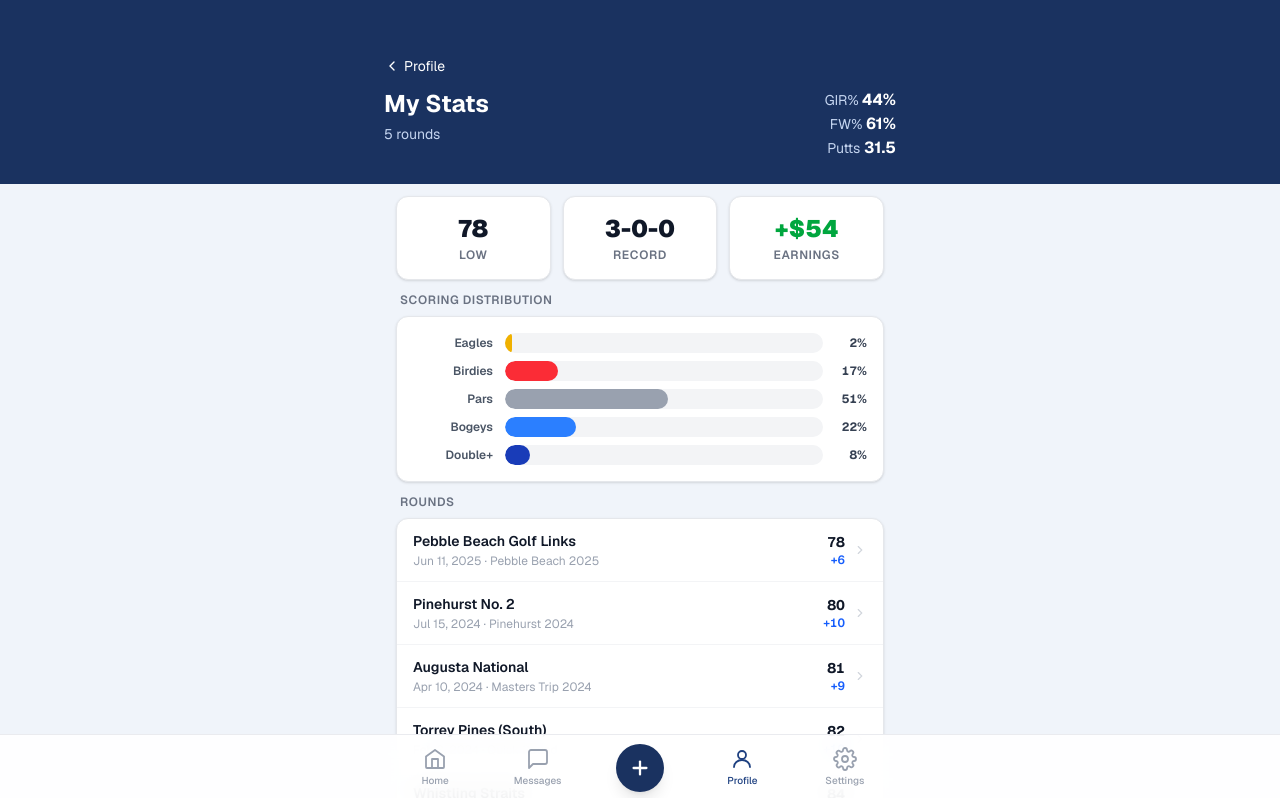
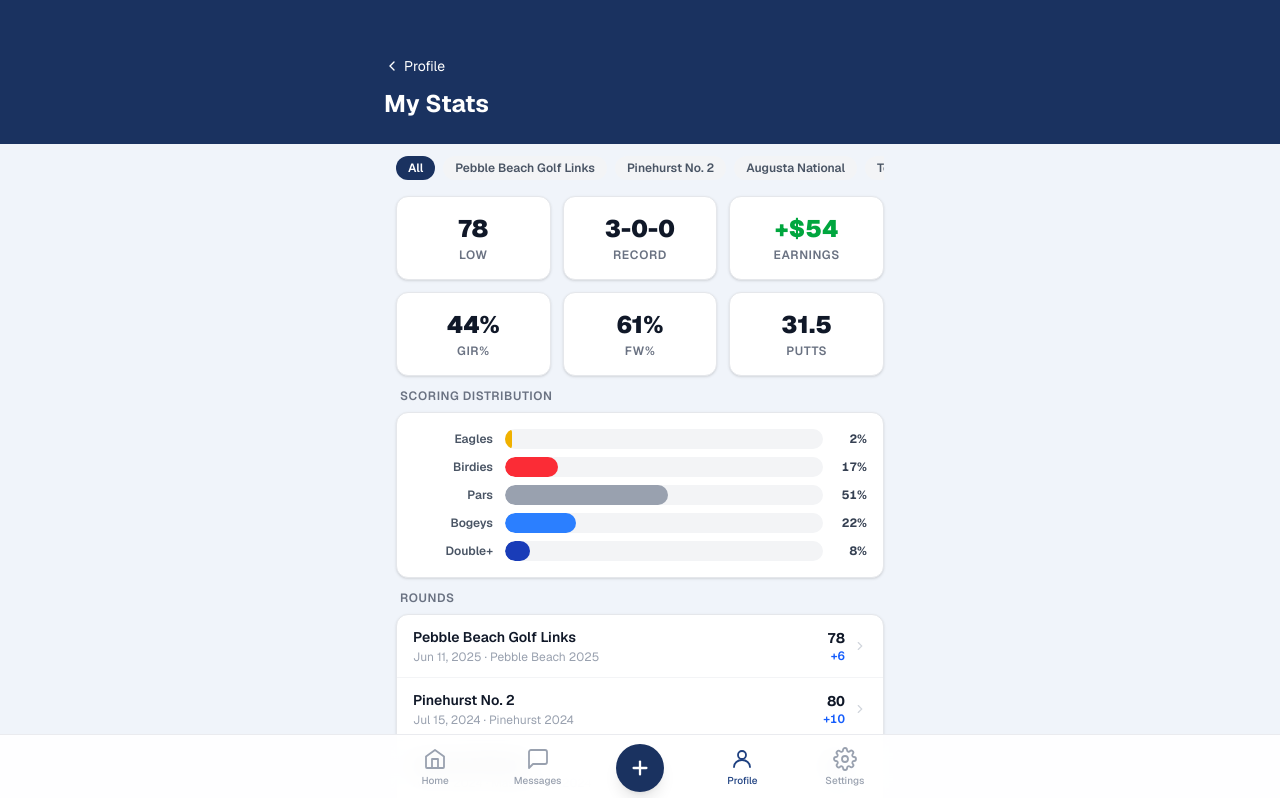
Before and after one commit to justlookingaround5/golf-trip, a Next.js app: page /v2/stats in a window 1280 px wide. Shown: the top 798 px of the page. Built offline with nearby package versions, Linux system fonts and the light colour scheme; no server answers.

Commit message:
Add course filter + layout refactor to stats page
Filter pills let users view stats per course or all. GIR%/FW%/Putts move from header into a second row of stat boxes. Header simplified to back link and title only.

Co-Authored-By: Claude Sonnet 4.6 <noreply@anthropic.com>

```diff
--- a/src/app/v2/stats/page.tsx
+++ b/src/app/v2/stats/page.tsx
@@ -3,9 +3,18 @@
 // STATS PAGE
 // Header with career stats · GIR/FW/Putts boxes · Round list
 
+import { useState } from 'react'
 import Link from 'next/link'
 import { STUB_ALL_ROUNDS, STUB_PLAYER_STATS, STUB_EARNINGS, STUB_USER_HOLE_STATS, ME } from '@/lib/v2/stub-data'
 import type { RoundV2 } from '@/lib/v2/types'
+
+// ─── Helpers ──────────────────────────────────────────────────────────────────
+
+function avg(values: number[]): number | null {
+  return values.length > 0
+    ? Math.round(values.reduce((s, v) => s + v, 0) / values.length * 10) / 10
+    : null
+}
 
 // ─── Scoring bar ──────────────────────────────────────────────────────────────
 
@@ -66,28 +75,44 @@ function RoundRow({ round }: { round: RoundV2 }) {
 // ─── Page ─────────────────────────────────────────────────────────────────────
 
 export default function StatsPage() {
+  const [selectedCourseId, setSelectedCourseId] = useState<string | null>(null)
+
   const myRounds = STUB_ALL_ROUNDS
     .filter(r => r.userId === ME.id)
     .sort((a, b) => b.date.localeCompare(a.date))
-  const totalRounds = myRounds.length
-  const completedRounds = myRounds.filter(r => r.grossTotal != null)
+
   const me = STUB_PLAYER_STATS.find(s => s.player.id === ME.id)
   const meEarnings = STUB_EARNINGS.find(e => e.player.id === ME.id)
 
-  // Aggregate hole stats for ME across all courses
-  const allHoleStats = Object.values(STUB_USER_HOLE_STATS)
-    .flatMap(courseStats => courseStats[ME.id] ?? [])
-  const totalEagles  = allHoleStats.reduce((s, h) => s + h.eagles,  0)
-  const totalBirdies = allHoleStats.reduce((s, h) => s + h.birdies, 0)
-  const totalPars    = allHoleStats.reduce((s, h) => s + h.pars,    0)
-  const totalBogeys  = allHoleStats.reduce((s, h) => s + h.bogeys,  0)
-  const totalDoubles = allHoleStats.reduce((s, h) => s + h.doubles, 0)
+  const courses = Array.from(
+    new Map(myRounds.map(r => [r.courseId, r.courseName])).entries()
+  ).map(([id, name]) => ({ id, name }))
+
+  const filteredRounds = selectedCourseId
+    ? myRounds.filter(r => r.courseId === selectedCourseId)
+    : myRounds
+
+  const filteredCompleted = filteredRounds.filter(r => r.grossTotal != null)
+
+  const filteredHoleStats = selectedCourseId
+    ? (STUB_USER_HOLE_STATS[selectedCourseId]?.[ME.id] ?? [])
+    : Object.values(STUB_USER_HOLE_STATS).flatMap(c => c[ME.id] ?? [])
+
+  // Scoring distribution
+  const totalEagles  = filteredHoleStats.reduce((s, h) => s + h.eagles,  0)
+  const totalBirdies = filteredHoleStats.reduce((s, h) => s + h.birdies, 0)
+  const totalPars    = filteredHoleStats.reduce((s, h) => s + h.pars,    0)
+  const totalBogeys  = filteredHoleStats.reduce((s, h) => s + h.bogeys,  0)
+  const totalDoubles = filteredHoleStats.reduce((s, h) => s + h.doubles, 0)
   const totalScores  = totalEagles + totalBirdies + totalPars + totalBogeys + totalDoubles
   const scoringPct   = (n: number) => totalScores > 0 ? (n / totalScores) * 100 : 0
 
-  const careerLow = completedRounds.length > 0
-    ? Math.min(...completedRounds.map(r => r.grossTotal!))
+  // Career low (per course when filtered)
+  const careerLow = filteredCompleted.length > 0
+    ? Math.min(...filteredCompleted.map(r => r.grossTotal!))
     : null
+
+  // Record and Earnings remain global
   const record = me ? `${me.matchRecord.wins}-${me.matchRecord.losses}-${me.matchRecord.ties}` : null
   const earnings = meEarnings
     ? (meEarnings.netEarnings >= 0 ? `+$${meEarnings.netEarnings}` : `-$${Math.abs(meEarnings.netEarnings)}`)
@@ -96,11 +121,15 @@ export default function StatsPage() {
     ? (meEarnings.netEarnings >= 0 ? 'text-green-600' : 'text-red-600')
     : 'text-gray-900'
 
+  // GIR/FW/Putts: derive from hole stats when filtered, else use STUB_PLAYER_STATS
+  const girPct     = selectedCourseId ? avg(filteredHoleStats.map(h => h.girPct     ?? 0)) : me?.girPct     ?? null
+  const fairwayPct = selectedCourseId ? avg(filteredHoleStats.map(h => h.fairwayPct ?? 0)) : me?.fairwayPct ?? null
+  const puttsAvg   = selectedCourseId ? avg(filteredHoleStats.map(h => h.avgPutts   ?? 0)) : me?.puttsAvg   ?? null
+
   return (
     <div className="min-h-screen bg-background pb-28">
       <header className="bg-golf-800 px-4 pt-14 pb-6 text-white">
-        <div className="mx-auto max-w-lg flex items-start justify-between">
-          <div>
+        <div className="mx-auto max-w-lg">
           <Link
             href="/v2/profile"
             className="mb-3 inline-flex items-center gap-1 text-sm text-golf-300 hover:text-white transition"
@@ -111,21 +140,41 @@ export default function StatsPage() {
             Profile
           </Link>
           <h1 className="text-2xl font-bold">My Stats</h1>
-            <p className="mt-1 text-sm text-golf-200">{totalRounds} rounds</p>
-          </div>
-          {me && (
-            <div className="text-right text-sm text-golf-200 pt-8">
-              <div>GIR% <span className="text-base font-bold text-white">{me.girPct}%</span></div>
-              <div>FW% <span className="text-base font-bold text-white">{me.fairwayPct}%</span></div>
-              <div>Putts <span className="text-base font-bold text-white">{me.puttsAvg}</span></div>
-            </div>
-          )}
         </div>
       </header>
 
       <div className="mx-auto max-w-lg">
-        {/* Stat boxes */}
-        <div className="grid grid-cols-3 gap-3 mx-3 mt-3">
+        {/* Course filter + stats section */}
+        <div className="mx-3 mt-3">
+          {/* Filter pills act as the section title */}
+          <div className="flex gap-2 overflow-x-auto pb-2 no-scrollbar">
+            <button
+              onClick={() => setSelectedCourseId(null)}
+              className={`shrink-0 rounded-full px-3 py-1 text-xs font-semibold transition-colors ${
+                selectedCourseId === null
+                  ? 'bg-golf-800 text-white'
+                  : 'bg-gray-100 text-gray-600 hover:bg-gray-200'
+              }`}
+            >
+              All
+            </button>
+            {courses.map(c => (
+              <button
+                key={c.id}
+                onClick={() => setSelectedCourseId(c.id)}
+                className={`shrink-0 rounded-full px-3 py-1 text-xs font-semibold transition-colors ${
+                  selectedCourseId === c.id
+                    ? 'bg-golf-800 text-white'
+                    : 'bg-gray-100 text-gray-600 hover:bg-gray-200'
+                }`}
+              >
+                {c.name}
+              </button>
+            ))}
+          </div>
+
+          {/* Row 1: Low, Record, Earnings */}
+          <div className="grid grid-cols-3 gap-3 mt-2">
             {[
               { label: 'Low',      value: careerLow != null ? `${careerLow}` : '—', color: 'text-gray-900' },
               { label: 'Record',   value: record ?? '—',                             color: 'text-gray-900' },
@@ -138,8 +187,23 @@ export default function StatsPage() {
             ))}
           </div>
 
+          {/* Row 2: GIR%, FW%, Putts */}
+          <div className="grid grid-cols-3 gap-3 mt-3">
+            {[
+              { label: 'GIR%',  value: girPct     != null ? `${girPct}%`     : '—' },
+              { label: 'FW%',   value: fairwayPct != null ? `${fairwayPct}%` : '—' },
+              { label: 'Putts', value: puttsAvg   != null ? `${puttsAvg}`    : '—' },
+            ].map(({ label, value }) => (
+              <div key={label} className="rounded-xl border border-gray-200 bg-white shadow-sm px-3 py-4 text-center">
+                <p className="text-2xl font-black text-gray-900">{value}</p>
+                <p className="text-xs font-semibold text-gray-500 mt-0.5 uppercase tracking-wider">{label}</p>
+              </div>
+            ))}
+          </div>
+        </div>
+
         {/* Scoring Distribution */}
-        {allHoleStats.length > 0 && (
+        {filteredHoleStats.length > 0 && (
           <div className="mx-3 mt-3">
             <p className="text-xs font-semibold text-gray-500 uppercase tracking-wider mb-2 px-1">Scoring Distribution</p>
             <div className="rounded-xl border border-gray-200 bg-white shadow-sm p-4 space-y-2">
@@ -156,7 +220,7 @@ export default function StatsPage() {
         <div className="mx-3 mt-3">
           <p className="text-xs font-semibold text-gray-500 uppercase tracking-wider mb-2 px-1">Rounds</p>
           <div className="bg-white rounded-xl border border-gray-200 shadow-sm overflow-hidden">
-            {myRounds.map(r => <RoundRow key={r.id} round={r} />)}
+            {filteredRounds.map(r => <RoundRow key={r.id} round={r} />)}
           </div>
         </div>
       </div>
```
Lines whose indentation alone changed are shown as unchanged.
